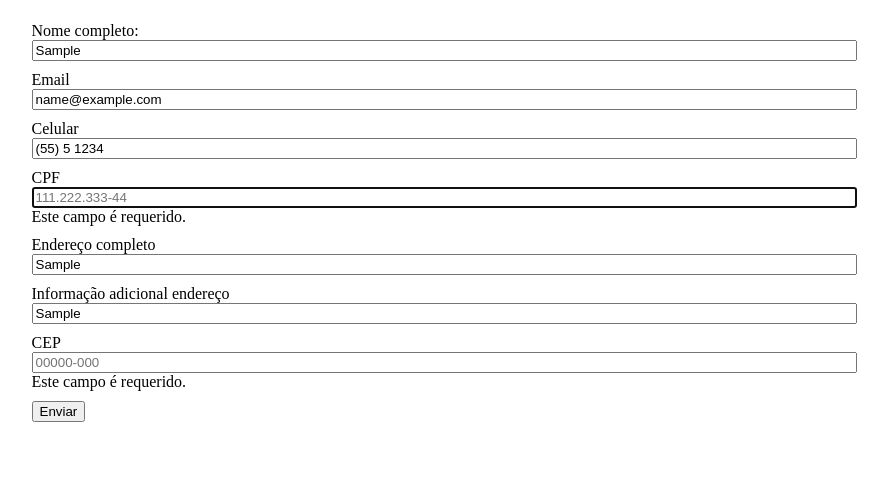
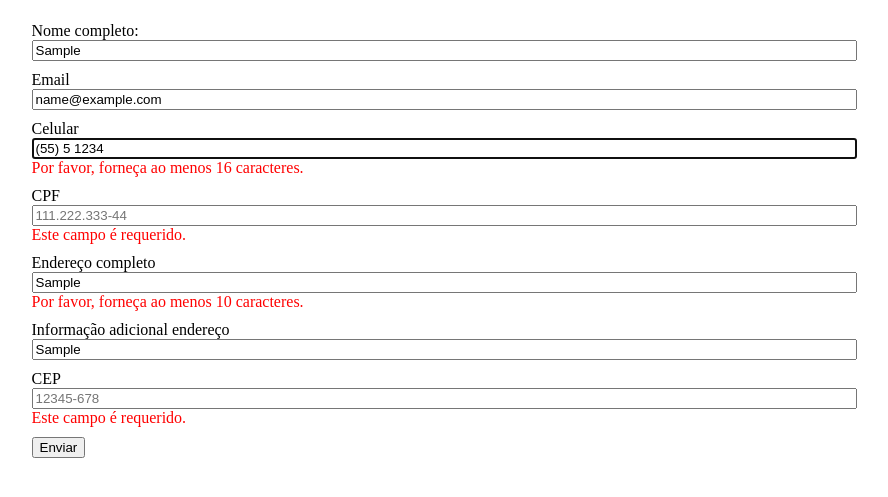
Before and after one commit to MarcelloSCavalcanti/exercicios_Ebac, a plain HTML site: page index.html in a window 1280 px wide. Both pictures are taken after typing "Sample", "name@example.com", "5551234", "Sample", "Sample", "Sample" into the empty fields and a click on the button "Enviar". Shown: the part 61-558 px from the top of the page, without its empty margins (196-1084 px from the left). Drawn offline with nearby package versions, Linux system fonts and the light colour scheme.

Commit message:
add, some styles for each error and some validations

```diff
--- a/js/main.js
+++ b/js/main.js
@@ -6,12 +6,13 @@ $(document).ready(function() {
         placeholder: "(21) 9 8765-4321"
     })
     $("#cep").mask("00000-000", {
-        placeholder: "00000-000"
+        placeholder: "12345-678"
     })
     $("#cadastro").validate({
         rules: {
             cName: {
                 required: true,
+                minlength:3,
             },
             email: {
                 required: true,
@@ -19,22 +20,23 @@ $(document).ready(function() {
             },
             tel: {
                 required: true,
+                minlength: 16,
             },
             address: {
                 required: true,
+                minlength: 10,
             },
             cep: {
                 required: true,
+                minlength: 8,
             },
             cpf: {
                 required: true,
+                minlength: 14,
             }
         },
         messages: {
-            cName: "Por favor insira seu nome"
-        },
-        submitHandler: function(form) {
-            console.log(form)
+            cName: "Por favor insira seu nome completo!",
         },
         invalidHandler: function(e, validator) {
             let camposIncorretos = validator.numberOfInvalids();
--- a/style.css
+++ b/style.css
@@ -14,3 +14,7 @@ h1 {
 .form-campo {
     margin: 10px 0px ;
 }
+
+#cName-error, #email-error, #tel-error, #address-error, #cep-error, #cpf-error  {/*isso é para estilizar a mensagem de error dos elementos*/
+    color: red;
+}
```
